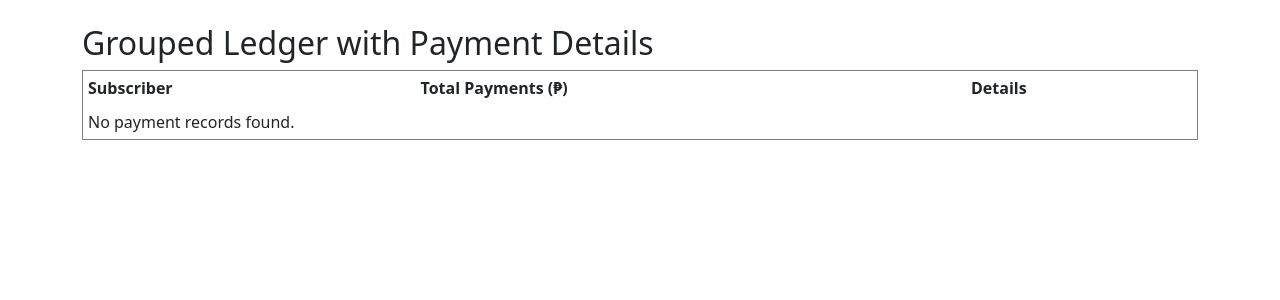
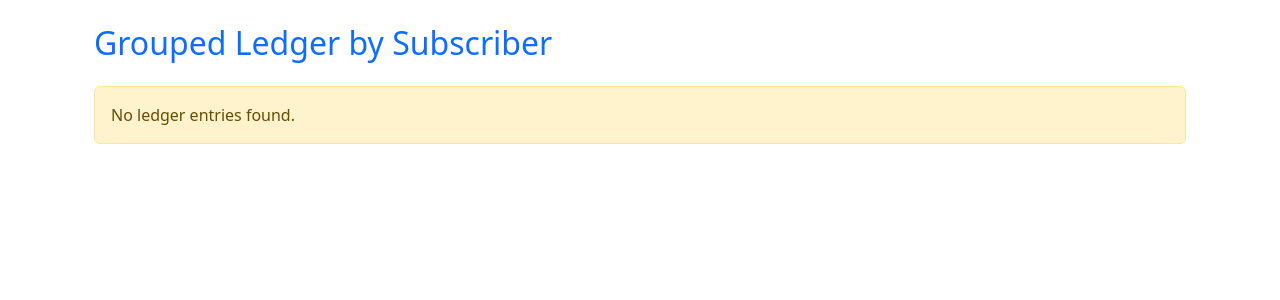
Before and after one commit to gemi-dot/waterproject, a Django app: page /ledger/grouped/ in a window 1280 px wide. Shown: the part 56-356 px from the top of the page. Run offline with Django 4.2, Linux system fonts and the light colour scheme; data that the repository does not hold is empty.

Commit message:
next commit for grouped ledger

```diff
--- a/billing/templates/billing/grouped_ledger.html
+++ b/billing/templates/billing/grouped_ledger.html
@@ -2,48 +2,45 @@
 {% extends 'billing/base.html' %}
 
 {% block content %}
-<h2>Grouped Ledger with Payment Details</h2>
+<div class="container mt-4">
+    <h2 class="mb-4 text-primary">Grouped Ledger by Subscriber</h2>
 
-<table border="1" cellpadding="5" cellspacing="0" style="width:100%;">
-  <thead>
-    <tr>
-      <th>Subscriber</th>
-      <th>Total Payments (₱)</th>
-      <th>Details</th>
-    </tr>
-  </thead>
-  <tbody>
-    {% for group in grouped_data %}
-      <tr>
-        <td>{{ group.subscriber.name }}</td>
-        <td style="text-align:right;">{{ group.total_amount|floatformat:2 }}</td>
-        <td>
-          <table border="1" cellpadding="3" cellspacing="0" style="width:100%;">
-            <thead>
+    {% for group in ledger_data %}
+        <div class="card mb-4 shadow-sm">
+            <div class="card-header bg-info text-white">
+                <strong>{{ group.subscriber.name }}</strong> —
+                {{ group.subscriber.barangay }}<br>
+                <small class="text-white-50">{{ group.subscriber.address }}</small>
+            </div>
+            <div class="card-body p-0">
+                <table class="table table-bordered table-sm mb-0">
+                    <thead class="table-light">
                         <tr>
                             <th>Date Paid</th>
-                <th>Amount Paid (₱)</th>
+                            <th>Water Bill</th>
+                            <th>Amount Paid</th>
                             <th>Remarks</th>
                         </tr>
                     </thead>
                     <tbody>
-              {% for payment in group.payments %}
+                        {% for entry in group.entries %}
                             <tr>
-                <td>{{ payment.date_paid }}</td>
-                <td style="text-align:right;">{{ payment.amount_paid|floatformat:2 }}</td>
-                <td>{{ payment.remarks|default:"-" }}</td>
+                                <td>{{ entry.date_paid }}</td>
+                                <td>{{ entry.water_bill.billing_month }}</td>
+                                <td>₱{{ entry.amount_paid }}</td>
+                                <td>{{ entry.remarks }}</td>
                             </tr>
                         {% endfor %}
+                        <tr class="table-success fw-bold">
+                            <td colspan="2" class="text-end">Total Paid:</td>
+                            <td colspan="2">₱{{ group.total_paid }}</td>
+                        </tr>
                     </tbody>
                 </table>
-        </td>
-      </tr>
+            </div>
+        </div>
     {% empty %}
-      <tr>
-        <td colspan="3">No payment records found.</td>
-      </tr>
+        <div class="alert alert-warning">No ledger entries found.</div>
     {% endfor %}
-  </tbody>
-</table>
-
+</div>
 {% endblock %}
--- a/billing/templates/billing/waterbill_list.html
+++ b/billing/templates/billing/waterbill_list.html
@@ -11,7 +11,7 @@
         <tr>
             <th>Subscriber</th>
             <th>Billing Month</th>
-            <th>Consumption</th>
+            <th>Consumption-cu.m</th>
             <th>Amount Due</th>
             <th>Due Date</th>
             <th>Actions</th>
--- a/billing/urls.py
+++ b/billing/urls.py
@@ -1,5 +1,7 @@
 from django.urls import path
 from . import views
+
+from .views import grouped_ledger_view
 
 urlpatterns = [
 
@@ -16,11 +18,15 @@ urlpatterns = [
     path('bills/<int:pk>/edit/', views.edit_water_bill, name='edit_water_bill'),  # <-- Must exist!
     path('bills/<int:pk>/delete/', views.delete_water_bill, name='delete_water_bill'),
 
+
+
     path('ledger/', views.ledger_list, name='ledger_list'),
     path('ledger/add/', views.add_ledger_entry, name='add_ledger_entry'),
+    path('ledger/<int:subscriber_id>/', views.subscriber_ledger, name='subscriber_ledger'),
+    path('ledger/grouped/', views.grouped_ledger, name='grouped_ledger'),
 
-    path('ledger/<int:subscriber_id>/', views.subscriber_ledger, name='subscriber_ledger'),
-    path('ledger/grouped/', views.grouped_ledger_view, name='grouped_ledger'),
+
+    path('grouped-ledger/', grouped_ledger_view, name='grouped_ledger'),
 
 
 
--- a/billing/views.py
+++ b/billing/views.py
@@ -1,21 +1,22 @@
 
 from django.shortcuts import render, redirect, get_object_or_404
 from decimal import Decimal
+from django.db.models import Sum, Q
 
 from .forms import SubscriberForm, WaterBillForm, SubscriberLedgerForm
 from .models import Subscriber, WaterBill, SubscriberLedger
 
-from itertools import groupby
-from operator import attrgetter
 
-from django.db.models import Sum
+from django.db.models.functions import TruncMonth
 
 
 def home(request):
     return render(request, 'billing/home.html')
 
 
+# -------------------
 # Subscriber Views
+# -------------------
 
 def subscriber_list(request):
     query = request.GET.get('q')
@@ -64,7 +65,9 @@ def delete_subscriber(request, pk):
     return render(request, 'billing/confirm_delete.html', {'object': subscriber, 'type': 'Subscriber'})
 
 
+# -------------------
 # WaterBill Views
+# -------------------
 
 def waterbill_list(request):
     bills = WaterBill.objects.all().order_by('-billing_month')
@@ -108,12 +111,9 @@ def delete_water_bill(request, pk):
     return render(request, 'billing/confirm_delete.html', {'object': bill, 'type': 'Water Bill'})
 
 
+# -------------------
 # Ledger Views
-
-def ledger_list(request):
-    ledgers = SubscriberLedger.objects.select_related('subscriber', 'water_bill').order_by('-date_paid')
-    return render(request, 'billing/ledger_list.html', {'ledgers': ledgers})
-
+# -------------------
 
 def add_ledger_entry(request):
     if request.method == 'POST':
@@ -123,33 +123,77 @@ def add_ledger_entry(request):
             return redirect('ledger_list')
     else:
         form = SubscriberLedgerForm()
-    return render(request, 'billing/ledger_form.html', {'form': form, 'form_title': 'Add Payment'})
+    return render(request, 'billing/add_ledger_entry.html', {'form': form})
 
 
 def subscriber_ledger(request, subscriber_id):
     subscriber = get_object_or_404(Subscriber, pk=subscriber_id)
     bills = WaterBill.objects.filter(subscriber=subscriber).order_by('billing_month')
-    return render(request, 'billing/ledger_list.html', {'subscriber': subscriber, 'bills': bills})
+    payments = SubscriberLedger.objects.filter(subscriber=subscriber).order_by('-date_paid')
+
+    total_due = bills.aggregate(Sum('amount_due'))['amount_due__sum'] or 0
+    total_paid = payments.aggregate(Sum('amount_paid'))['amount_paid__sum'] or 0
+    balance = total_due - total_paid
+
+    context = {
+        'subscriber': subscriber,
+        'bills': bills,
+        'payments': payments,
+        'total_due': total_due,
+        'total_paid': total_paid,
+        'balance': balance,
+    }
+    return render(request, 'billing/subscriber_ledger.html', context)
+
+
+def grouped_ledger(request):
+    ledgers = SubscriberLedger.objects.all().order_by('subscriber__barangay', 'subscriber__name')
+    context = {'ledgers': ledgers}
+    return render(request, 'billing/grouped_ledger.html', context)
 
 
 
+
+def ledger_list(request):
+    subscriber_name = request.GET.get('subscriber_name', '').strip()
+    date_from = request.GET.get('date_from', '').strip()
+    date_to = request.GET.get('date_to', '').strip()
+
+    ledgers = SubscriberLedger.objects.all().order_by('-date_paid')
+
+    if subscriber_name:
+        ledgers = ledgers.filter(subscriber__name__icontains=subscriber_name)
+    if date_from:
+        ledgers = ledgers.filter(date_paid__gte=date_from)
+    if date_to:
+        ledgers = ledgers.filter(date_paid__lte=date_to)
+
+    context = {
+        'ledgers': ledgers,
+        'subscriber_name': subscriber_name,
+        'date_from': date_from,
+        'date_to': date_to,
+    }
+    return render(request, 'billing/ledger_list.html', context)
+
+
+
+# views.py
+
+
 def grouped_ledger_view(request):
-    # Get all subscribers with their payments
-    subscribers = SubscriberLedger.objects.select_related('subscriber').order_by('subscriber__name', '-date_paid')
+    subscribers = Subscriber.objects.all().order_by('barangay', 'name')
+    ledger_data = []
 
-    # Group payments by subscriber id
-    from itertools import groupby
-    # groupby requires the list to be sorted by subscriber id
-    subscribers = sorted(subscribers, key=lambda x: x.subscriber.id)
+    for subscriber in subscribers:
+        entries = SubscriberLedger.objects.filter(subscriber=subscriber).order_by('-date_paid')
+        total_paid = entries.aggregate(total=Sum('amount_paid'))['total'] or 0
 
-    grouped_data = []
-    for subscriber_id, payments in groupby(subscribers, key=lambda x: x.subscriber.id):
-        payment_list = list(payments)
-        total_amount = sum(p.amount_paid for p in payment_list)
-        grouped_data.append({
-            'subscriber': payment_list[0].subscriber,
-            'total_amount': total_amount,
-            'payments': payment_list,
-        })
+        if entries.exists():
+            ledger_data.append({
+                'subscriber': subscriber,
+                'entries': entries,
+                'total_paid': total_paid
+            })
 
-    return render(request, 'billing/grouped_ledger.html', {'grouped_data': grouped_data})
+    return render(request, 'billing/grouped_ledger.html', {'ledger_data': ledger_data})
```
Also changed, not shown: billing/forms.py (+7 -5 lines), billing/models.py (+3 -4 lines), billing/templates/billing/add_ledger_entry.html (added, +27 -0 lines), billing/templates/billing/ledger_list.html (+14 -13 lines), billing/migrations/0005_alter_subscriberledger_remarks_and_more.py (added), billing/templates/billing/subscriber_ledger.html (added). Lines whose indentation alone changed are shown as unchanged.
